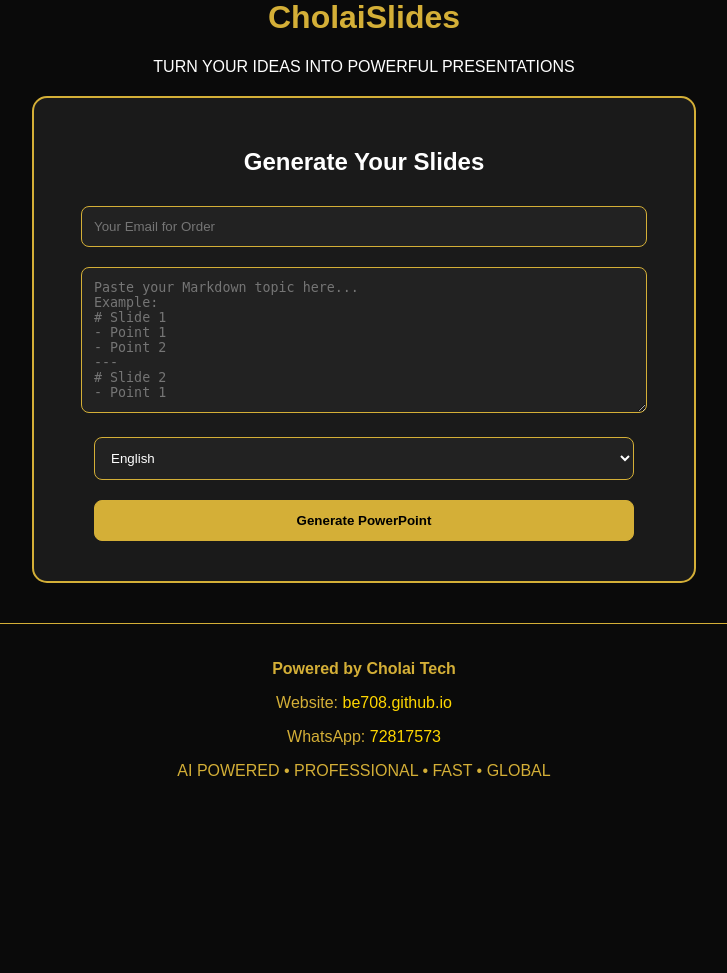
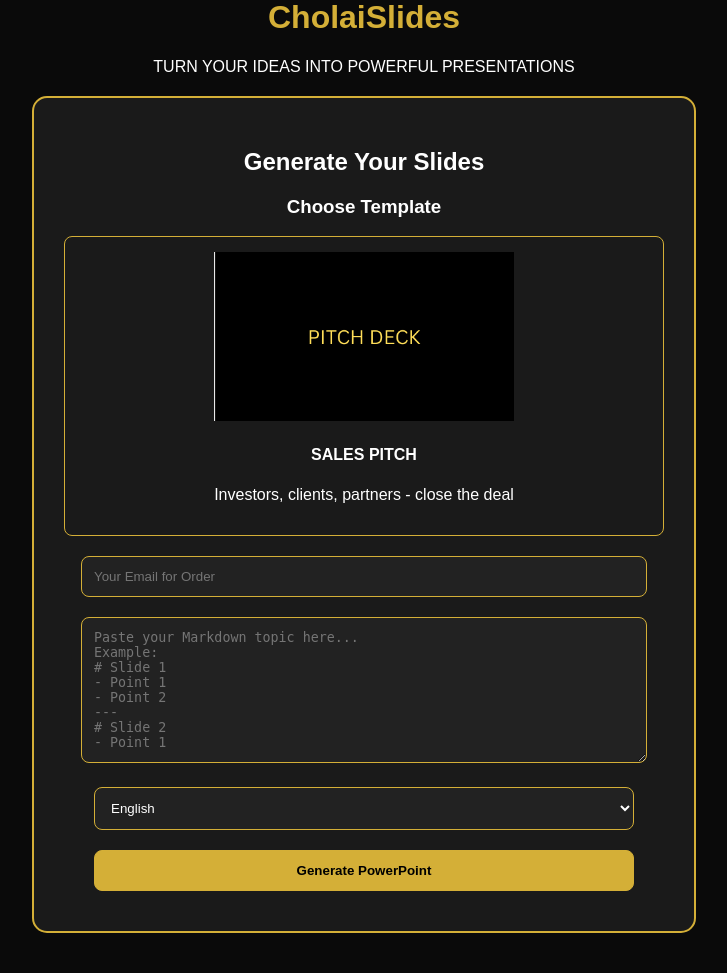
Before and after one commit to be708/Cholai-Slides, a Python web app: template templates/index.html in a window 1280 px wide. Shown: the part 200-1173 px from the top of the page, without its empty margins (276-1003 px from the left). Before the commit the page ends 976 px from the top, so only its background shows below. Run offline with Jinja, Linux system fonts and the light colour scheme; the template is opened without the code that fills it, so the values that code supplies are empty.

Commit message:
Update index.html

```diff
--- a/templates/index.html
+++ b/templates/index.html
@@ -24,6 +24,13 @@
 
     <div class="form-box">
         <h2>Generate Your Slides</h2>
+        <h3>Choose Template</h3>
+<div style="border:1px solid #D4AF37; padding:15px; margin:10px 0; border-radius:8px;">
+    <img src="{{ url_for('static', filename='images/template02.png') }}" style="width:100%; max-width:300px;">
+    <h4>SALES PITCH</h4>
+    <p>Investors, clients, partners - close the deal</p>
+    <input type="hidden" name="template" value="template02">
+</div>
         <form action="/generate" method="post">
             <input type="email" name="email" placeholder="Your Email for Order" required>
             <textarea name="topic" rows="8" placeholder="Paste your Markdown topic here...
```
